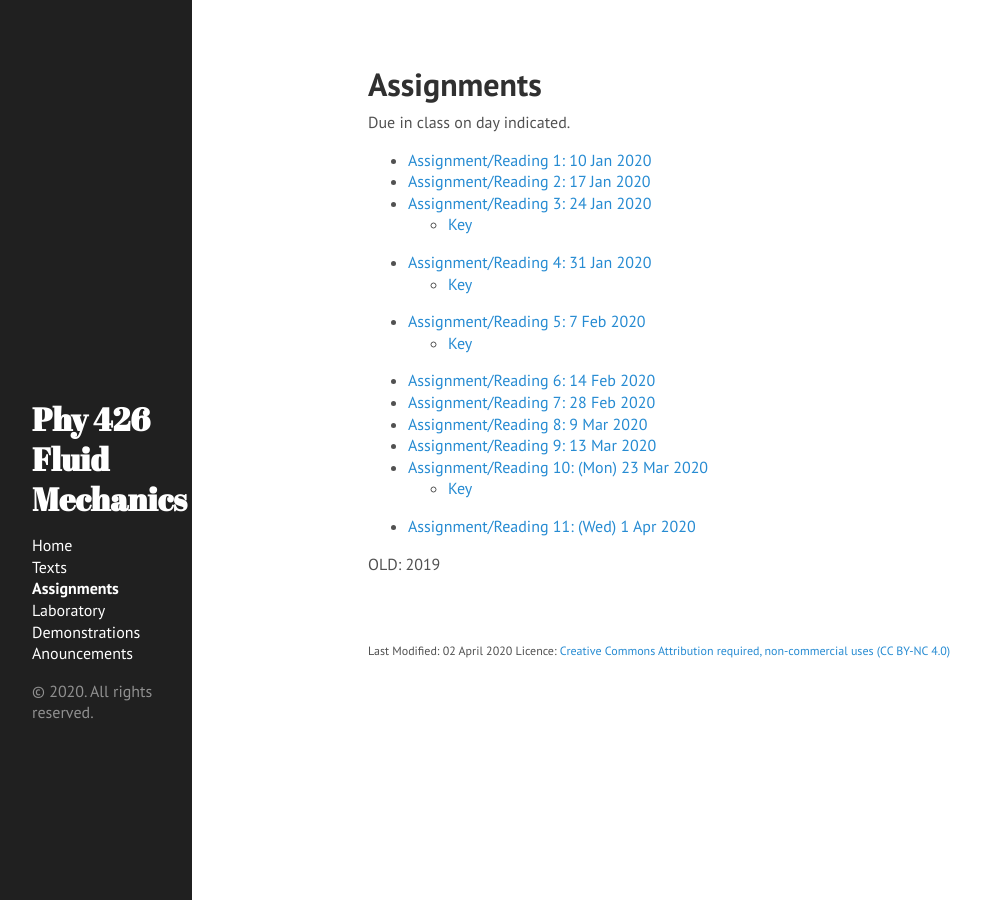
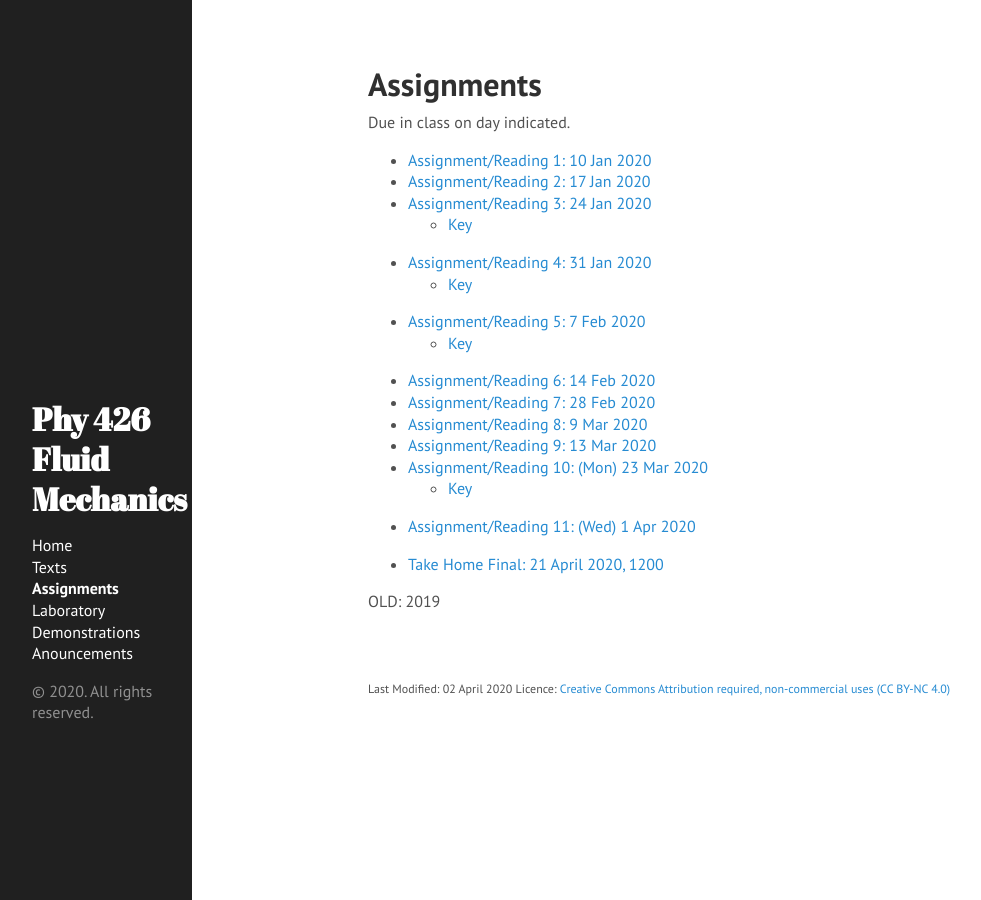
Before and after one commit to jklymak/Phy426, a Jekyll site: the page built from docs/Assignments/index.md, in a window 1280 px wide. Shown: the whole page, without its empty margins (0-981 px from the left). Built offline with Jekyll 4.4.1, drawn with Linux system fonts in a browser that asks for light colours.

Commit message:
Take home

```diff
--- a/docs/Assignments/index.md
+++ b/docs/Assignments/index.md
@@ -21,6 +21,8 @@ Due in class on day indicated.
     - [Key](../Assignments/Assignment10key.html)
   - [Assignment/Reading 11: (Wed) 1 Apr 2020](../Assignments/Assignment11/)
 
+  - [Take Home Final: 21 April 2020, 1200](../Assignments/TakeHome2020NoKey.pdf)
+
 OLD: 2019
   {% comment %}
 {% endcomment %}
```
